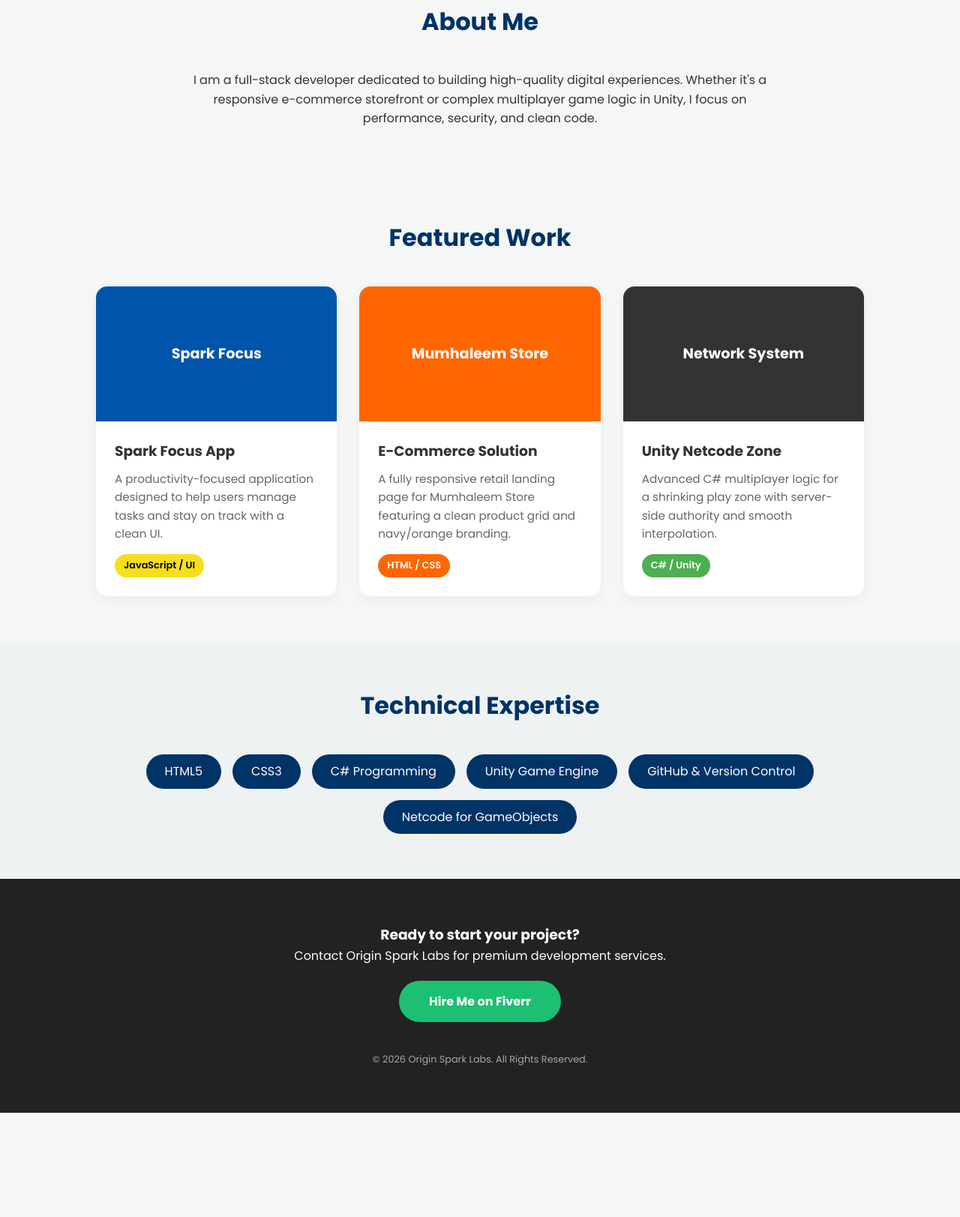
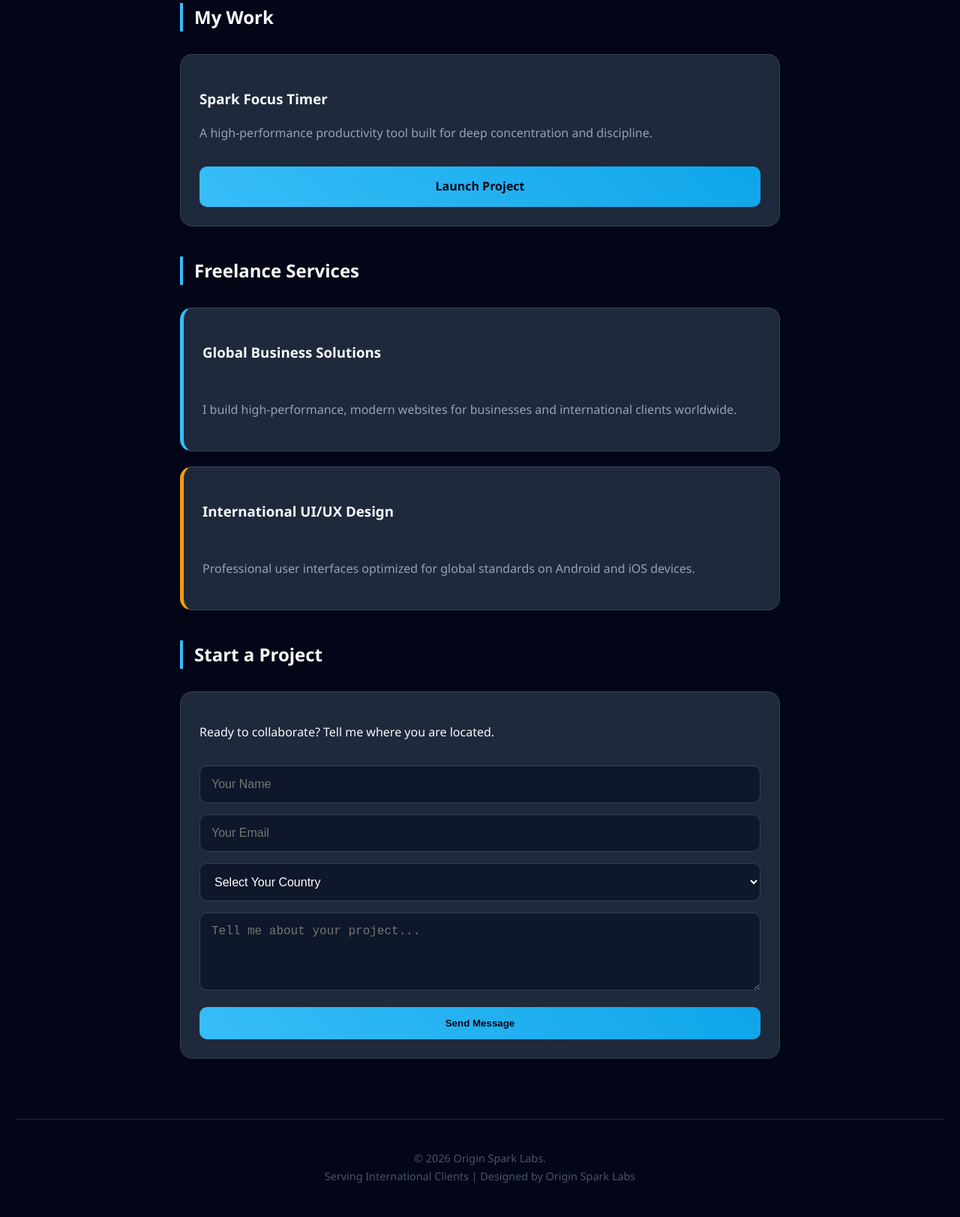
Before and after one commit to Abdulaleem56/Spark-Focus-, a plain HTML site: page portfolio.html in a window 1280 px wide. Shown: the part 403-2026 px from the top of the page at 75% size. Before the commit the page ends 1887 px from the top, so only its background shows below. Drawn offline with Linux system fonts and the light colour scheme.

Commit message:
Update portfolio.html

```diff
--- a/portfolio.html
+++ b/portfolio.html
@@ -3,182 +3,121 @@
 <head>
     <meta charset="UTF-8">
     <meta name="viewport" content="width=device-width, initial-scale=1.0">
-    <title>Origin Spark Labs | Professional Portfolio</title>
-    <link href="https://fonts.googleapis.com/css2?family=Poppins:wght@300;400;600;700&display=swap" rel="stylesheet">
+    <title>Origin Spark Labs | Portfolio</title>
     <style>
-        * { margin: 0; padding: 0; box-sizing: border-box; font-family: 'Poppins', sans-serif; }
-        body { background-color: #f4f7f6; color: #333; line-height: 1.6; }
-
-        /* Header Section */
-        header {
-            background: linear-gradient(135deg, #003366 0%, #0055aa 100%);
-            color: white;
-            padding: 80px 20px;
-            text-align: center;
-        }
-        header h1 { font-size: 3rem; margin-bottom: 10px; letter-spacing: 2px; }
-        header p { font-size: 1.2rem; opacity: 0.9; }
-
-        /* Navigation */
-        nav {
-            background: #fff;
-            padding: 15px 5%;
+        body { background-color: #020617; color: #f8fafc; font-family: 'Segoe UI', Tahoma, Geneva, Verdana, sans-serif; margin: 0; padding: 20px; line-height: 1.6; }
+        header { text-align: center; padding: 60px 0; background: linear-gradient(to bottom, #0f172a, #020617); }
+        h1 { color: #38bdf8; font-size: 2.8rem; margin: 0; letter-spacing: -1px; }
+        .tagline { color: #94a3b8; font-size: 1.2rem; font-weight: 300; margin-bottom: 20px; }
+        .section { max-width: 800px; margin: 40px auto; }
+        h2 { border-left: 4px solid #38bdf8; padding-left: 15px; margin-bottom: 30px; }
+        .card {
+            background: #1e293b;
+            padding: 25px;
+            border-radius: 16px;
+            border: 1px solid #334155;
+            transition: transform 0.3s ease, border-color 0.3s ease;
+            margin-bottom: 20px;
             display: flex;
-            justify-content: space-between;
-            align-items: center;
-            box-shadow: 0 2px 10px rgba(0,0,0,0.1);
-            position: sticky; top: 0; z-index: 1000;
-        }
-        .nav-logo { font-weight: 700; color: #003366; font-size: 1.5rem; }
-        .nav-logo span { color: #ff6600; }
-
-        /* Section Styling */
-        section { padding: 60px 10%; }
-        h2 { text-align: center; margin-bottom: 40px; color: #003366; font-size: 2rem; }
-
-        /* Project Cards */
-        .project-grid {
-            display: grid;
-            grid-template-columns: repeat(auto-fit, minmax(300px, 1fr));
-            gap: 30px;
-        }
-        .card {
-            background: white;
-            border-radius: 15px;
-            overflow: hidden;
-            box-shadow: 0 5px 15px rgba(0,0,0,0.05);
-            transition: transform 0.3s ease;
-        }
-        .card:hover { transform: translateY(-10px); }
-        .card-img {
-            height: 180px;
-            background: #003366;
-            display: flex;
-            align-items: center;
-            justify-content: center;
-            color: white;
-            font-weight: bold;
-            font-size: 1.2rem;
-        }
-        .card-content { padding: 25px; }
-        .card-content h3 { margin-bottom: 10px; color: #333; }
-        .card-content p { font-size: 0.95rem; color: #666; margin-bottom: 15px; }
-        .tag {
-            display: inline-block;
-            padding: 5px 12px;
-            border-radius: 20px;
-            font-size: 0.8rem;
-            font-weight: 600;
-            color: white;
-        }
-        .tag-html { background: #ff6600; }
-        .tag-cs { background: #4CAF50; }
-        .tag-js { background: #f7df1e; color: black; }
-
-        /* Skills Section */
-        .skills-container {
-            display: flex;
-            flex-wrap: wrap;
-            justify-content: center;
+            flex-direction: column;
             gap: 15px;
         }
-        .skill-badge {
-            background: #003366;
+        .card:hover { transform: translateY(-5px); border-color: #38bdf8; }
+        .btn {
+            background: linear-gradient(45deg, #38bdf8, #0ea5e9);
+            color: #020617;
+            padding: 14px 28px;
+            text-decoration: none;
+            border-radius: 10px;
+            font-weight: bold;
+            display: inline-block;
+            transition: opacity 0.2s;
+            border: none;
+            text-align: center;
+            box-sizing: border-box;
+            width: 100%;
+            cursor: pointer;
+        }
+        .contact-bar { display: flex; justify-content: center; gap: 10px; flex-wrap: wrap; margin-bottom: 40px; }
+        .contact-btn { padding: 10px 20px; font-size: 0.9rem; border-radius: 8px; text-decoration: none; font-weight: bold; }
+        .whatsapp { background: #25D366; color: white; }
+        .email { background: #334155; color: #38bdf8; border: 1px solid #38bdf8; }
+        input, textarea, select {
+            width: 100%;
+            padding: 15px;
+            margin-bottom: 15px;
+            border-radius: 10px;
+            border: 1px solid #334155;
+            background: #0f172a;
             color: white;
-            padding: 10px 25px;
-            border-radius: 30px;
-            font-weight: 500;
+            box-sizing: border-box;
+            font-size: 16px;
         }
-
-        /* Footer / CTA */
-        footer {
-            background: #222;
-            color: white;
-            text-align: center;
-            padding: 60px 20px;
-        }
-        .cta-btn {
-            background: #1dbf73;
-            color: white;
-            padding: 15px 40px;
-            text-decoration: none;
-            border-radius: 50px;
-            font-weight: 700;
-            display: inline-block;
-            margin-top: 20px;
-            transition: 0.3s;
-        }
-        .cta-btn:hover { background: #19a463; transform: scale(1.05); }
+        footer { text-align: center; margin-top: 80px; padding: 40px; color: #475569; font-size: 0.9rem; border-top: 1px solid #1e293b; }
     </style>
 </head>
 <body>
 
-    <nav>
-        <div class="nav-logo">ORIGIN <span>SPARK</span></div>
-        <div>Software & Design Studio</div>
-    </nav>
+    <header>
+        <h1>Origin Spark Labs</h1>
+        <p class="tagline">Custom Web Solutions & App Development for a Global Market</p>
 
-    <header>
-        <h1>ORIGIN SPARK LABS</h1>
-        <p>Specializing in Modern Web Development & Game Logic Systems</p>
+        <div class="contact-bar">
+            <a href="https://wa.me/2348120829956" class="contact-btn whatsapp">WhatsApp</a>
+            <a href="mailto:originsparklabs@gmail.com" class="contact-btn email">Email Me</a>
+            <a href="https://github.com/abdulaleem56" class="contact-btn email" style="color: white; border-color: #475569;">GitHub</a>
+        </div>
     </header>
 
-    <section id="about">
-        <h2>About Me</h2>
-        <p style="text-align: center; max-width: 800px; margin: 0 auto;">
-            I am a full-stack developer dedicated to building high-quality digital experiences.
-            Whether it's a responsive e-commerce storefront or complex multiplayer game logic in Unity,
-            I focus on performance, security, and clean code.
-        </p>
-    </section>
+    <div class="section">
+        <h2>My Work</h2>
+        <div class="card">
+            <div>
+                <h3>Spark Focus Timer</h3>
+                <p style="color: #94a3b8;">A high-performance productivity tool built for deep concentration and discipline.</p>
+            </div>
+            <a href="index.html" class="btn">Launch Project</a>
+        </div>
+    </div>
 
-    <section id="projects">
-        <h2>Featured Work</h2>
-        <div class="project-grid">
-            <div class="card">
-                <div class="card-img" style="background: #0055aa;">Spark Focus</div>
-                <div class="card-content">
-                    <h3>Spark Focus App</h3>
-                    <p>A productivity-focused application designed to help users manage tasks and stay on track with a clean UI.</p>
-                    <span class="tag tag-js">JavaScript / UI</span>
-                </div>
-            </div>
-            <div class="card">
-                <div class="card-img" style="background: #ff6600;">Mumhaleem Store</div>
-                <div class="card-content">
-                    <h3>E-Commerce Solution</h3>
-                    <p>A fully responsive retail landing page for Mumhaleem Store featuring a clean product grid and navy/orange branding.</p>
-                    <span class="tag tag-html">HTML / CSS</span>
-                </div>
-            </div>
-            <div class="card">
-                <div class="card-img" style="background: #333;">Network System</div>
-                <div class="card-content">
-                    <h3>Unity Netcode Zone</h3>
-                    <p>Advanced C# multiplayer logic for a shrinking play zone with server-side authority and smooth interpolation.</p>
-                    <span class="tag tag-cs">C# / Unity</span>
-                </div>
-            </div>
+    <div class="section">
+        <h2>Freelance Services</h2>
+        <div class="card" style="border-left: 5px solid #38bdf8;">
+            <h3>Global Business Solutions</h3>
+            <p style="color: #94a3b8;">I build high-performance, modern websites for businesses and international clients worldwide.</p>
         </div>
-    </section>
+        <div class="card" style="border-left: 5px solid #f59e0b;">
+            <h3>International UI/UX Design</h3>
+            <p style="color: #94a3b8;">Professional user interfaces optimized for global standards on Android and iOS devices.</p>
+        </div>
+    </div>
 
-    <section id="skills" style="background: #eef2f3;">
-        <h2>Technical Expertise</h2>
-        <div class="skills-container">
-            <div class="skill-badge">HTML5</div>
-            <div class="skill-badge">CSS3</div>
-            <div class="skill-badge">C# Programming</div>
-            <div class="skill-badge">Unity Game Engine</div>
-            <div class="skill-badge">GitHub & Version Control</div>
-            <div class="skill-badge">Netcode for GameObjects</div>
+    <div class="section">
+        <h2>Start a Project</h2>
+        <div class="card">
+            <p>Ready to collaborate? Tell me where you are located.</p>
+            <form action="https://formspree.io/f/xgoryzyn" method="POST">
+                <input type="text" name="name" placeholder="Your Name" required>
+                <input type="email" name="email" placeholder="Your Email" required>
+                <select name="country" required>
+                    <option value="" disabled selected>Select Your Country</option>
+                    <option value="Nigeria">Nigeria</option>
+                    <option value="Hungary">Hungary</option>
+                    <option value="Canada">Canada</option>
+                    <option value="Saudi Arabia">Saudi Arabia</option>
+                    <option value="United States">United States</option>
+                    <option value="United Kingdom">United Kingdom</option>
+                    <option value="Other">Other (Global)</option>
+                </select>
+                <textarea name="message" placeholder="Tell me about your project..." rows="4" required></textarea>
+                <button type="submit" class="btn">Send Message</button>
+            </form>
         </div>
-    </section>
+    </div>
 
     <footer>
-        <h3>Ready to start your project?</h3>
-        <p>Contact Origin Spark Labs for premium development services.</p>
-        <a href="https://www.fiverr.com/abdulaleem" class="cta-btn">Hire Me on Fiverr</a>
-        <p style="margin-top: 40px; font-size: 0.8rem; opacity: 0.6;">&copy; 2026 Origin Spark Labs. All Rights Reserved.</p>
+        &copy; 2026 Origin Spark Labs. <br>
+        Serving International Clients | Designed by Origin Spark Labs
     </footer>
 
 </body>
```
